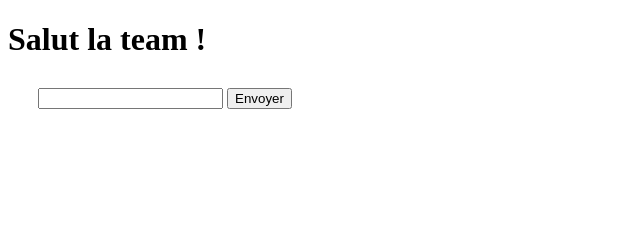
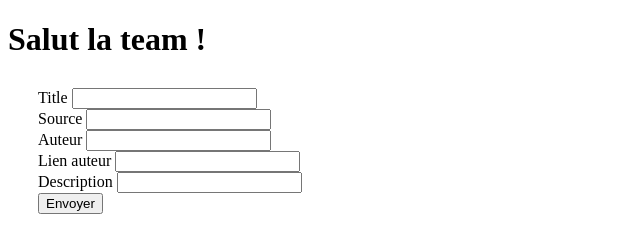
Before and after one commit to timdecool/node-training, a website: page public/index.html in a window 1280 px wide. Shown: the whole page, without its empty margins (0-640 px from the left). Drawn offline with Linux system fonts and the light colour scheme; no server answers.

Commit message:
mysql2 post

```diff
--- a/public/index.html
+++ b/public/index.html
@@ -42,7 +42,26 @@
 <body>
     <h1>Salut la team !</h1>
     <form method="post" action="/api" enctype="application/x-www-form-urlencoded">
-        <input type="text" name="title" id="title">
+        <div>
+            <label for="title">Title</label>
+            <input type="text" name="title" id="title">
+        </div>
+        <div>
+            <label for="source">Source</label>
+            <input type="text" name="src" id="src">
+        </div>
+        <div>
+            <label for="author">Auteur</label>
+            <input type="text" name="author" id="author">
+        </div>
+        <div>
+            <label for="author_link">Lien auteur</label>
+            <input type="text" name="author_link" id="author_link">
+        </div>
+        <div>
+            <label for="description">Description</label>
+            <input type="text" name="description" id="description">
+        </div>
         <input type="submit" value="Envoyer">
     </form>
     <div id="gallery"></div>
```
Also changed, not shown: app.js (+7 -1 lines).
